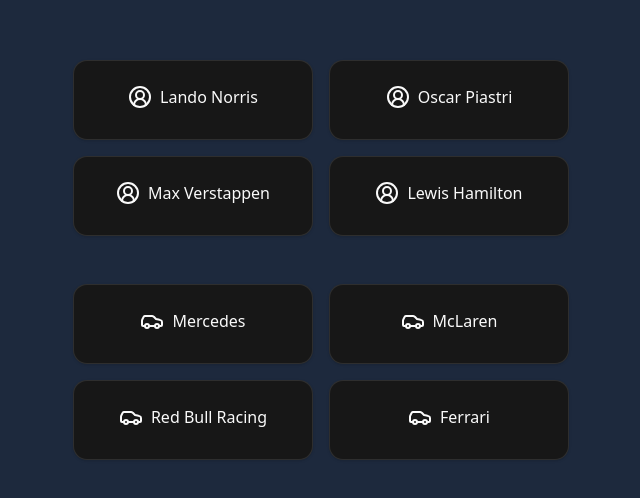
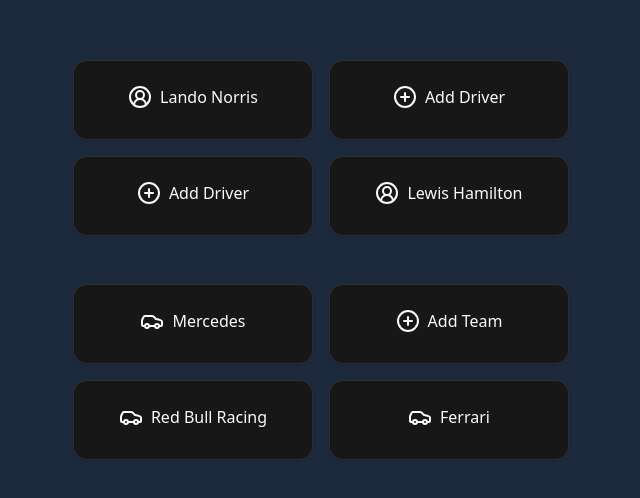
Before and after one commit to emsqrd/f1-companion, a React (Vite) app: page / in a window 1280 px wide. Shown: the part 140-638 px from the top of the page, without its empty margins (319-959 px from the left). Built offline with nearby package versions, Linux system fonts and the light colour scheme.

Commit message:
feat: add logic for adding driver/team for card display

```diff
--- a/src/App.tsx
+++ b/src/App.tsx
@@ -1,17 +1,26 @@
-import { Car, CircleUserRound } from 'lucide-react';
+import { Car, CirclePlus, CircleUserRound } from 'lucide-react';
 
 import './App.css';
 import { Card, CardContent } from './components/ui/card';
 
 function App() {
-  const drivers = ['Lando Norris', 'Oscar Piastri', 'Max Verstappen', 'Lewis Hamilton'];
-  const teams = ['Mercedes', 'McLaren', 'Red Bull Racing', 'Ferrari'];
+  const drivers = ['Lando Norris', '', '', 'Lewis Hamilton'];
+  const teams = ['Mercedes', '', 'Red Bull Racing', 'Ferrari'];
 
   const driverCards = drivers.map((driver) => (
     <Card className="w-60 h-20">
       <CardContent className="flex items-center justify-center gap-2">
-        <CircleUserRound />
-        {driver}
+        {driver === '' ? (
+          <>
+            <CirclePlus />
+            Add Driver
+          </>
+        ) : (
+          <>
+            <CircleUserRound />
+            {driver}
+          </>
+        )}
       </CardContent>
     </Card>
   ));
@@ -19,8 +28,17 @@
   const teamCards = teams.map((team) => (
     <Card className="w-60 h-20">
       <CardContent className="flex items-center justify-center gap-2">
-        <Car />
-        {team}
+        {team === '' ? (
+          <>
+            <CirclePlus />
+            Add Team
+          </>
+        ) : (
+          <>
+            <Car />
+            {team}
+          </>
+        )}
       </CardContent>
     </Card>
   ));
```
